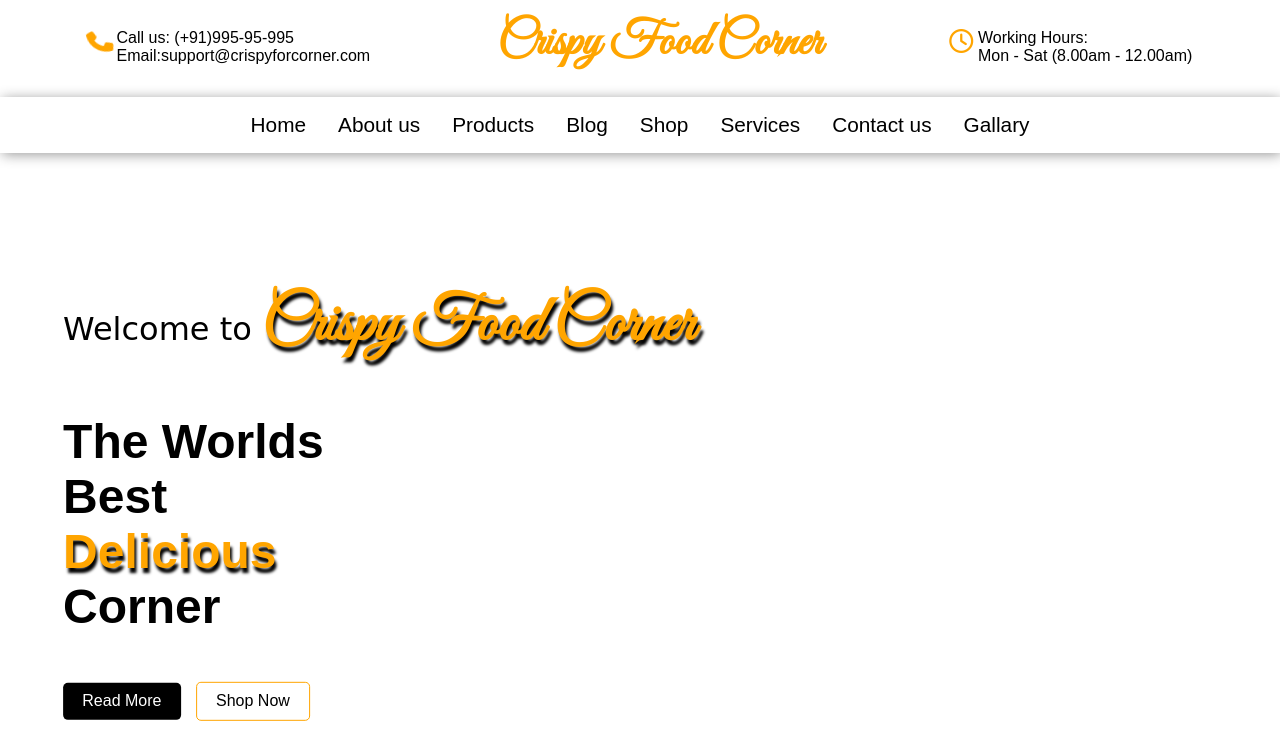
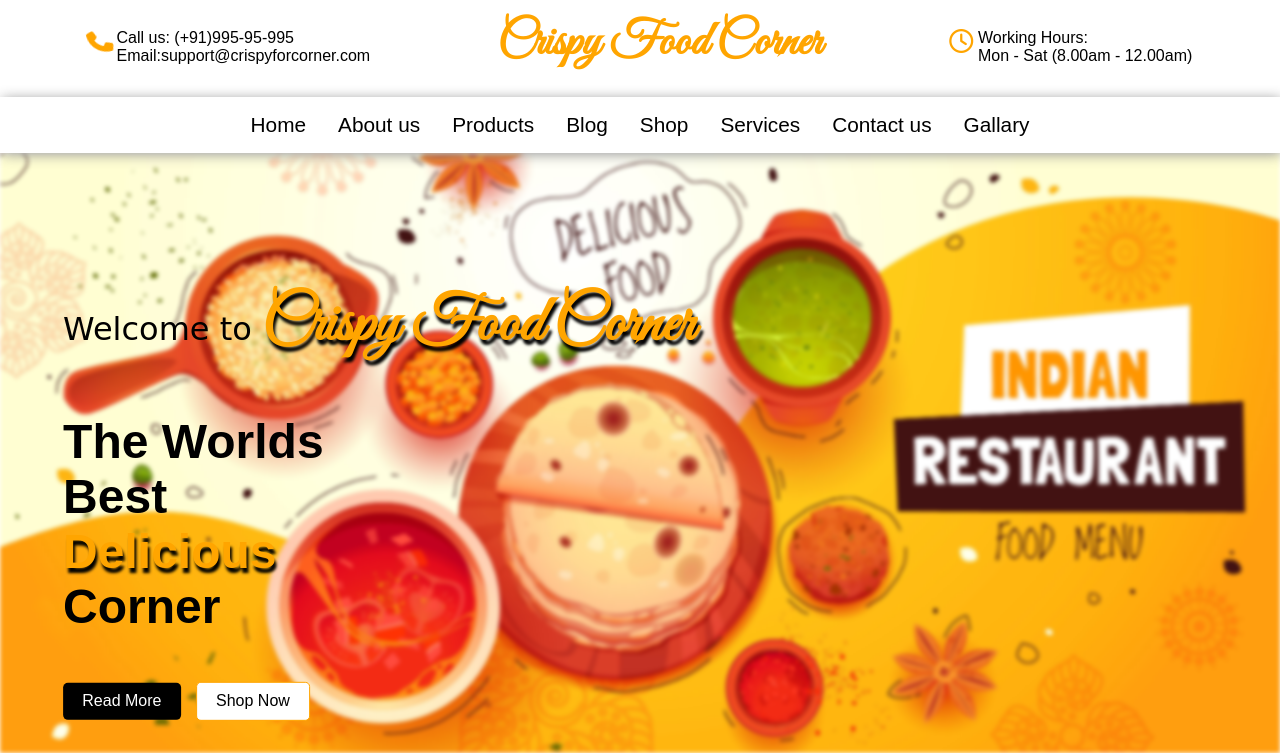
Before and after one commit to Abhishekch0143/Restaurant-web-project, a plain HTML site: page index.html in a window 1280 px wide. Shown: the part 47-800 px from the top of the page. Drawn offline with Linux system fonts and the light colour scheme.

Commit message:
image edit again

```diff
--- a/css/style.css
+++ b/css/style.css
@@ -109,7 +109,7 @@ nav a:hover {
 
 /* Section part of the website */
 .row1-image {
-    background-image: url('./images/food.jpg');
+    background-image: url('../images/food.jpg');
     filter: blur(2px);
     -webkit-filter: blur(2px);
     min-height: 600px;
```
